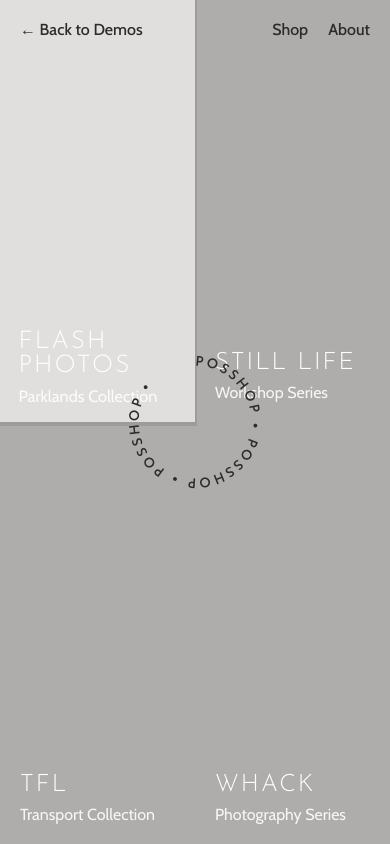
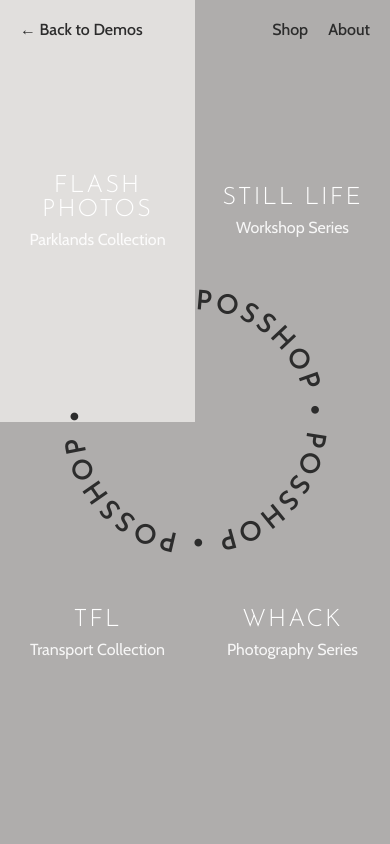
Before and after one commit to choujar/rospos, a website: page demo1/index.html in a window 390 px wide. Drawn offline with nearby package versions, Linux system fonts and the light colour scheme.

Commit message:
Fix Demo 1 based on feedback
- Doubled circular POSSHOP text size from 200px to 400px
- Font size increased from 24px to 48px for better visibility
- SVG viewBox and path radius adjusted accordingly (150px radius)
- Mobile responsive size also increased proportionally

- Fixed quadrant overflow issue with image zoom on hover
- Changed hover effect to zoom background image only, not container
- Ensures images don't spill outside quadrant boundaries

- Centered quadrant titles both horizontally and vertically
- Changed from bottom-left positioning to center positioning
- Used transform: translate(-50%, -50%) for perfect centering
- Added text-align: center for better text alignment

All changes maintain responsive design for mobile devices

```diff
--- a/demo1/index.html
+++ b/demo1/index.html
@@ -55,8 +55,23 @@
             background: rgba(0,0,0,0.1);
         }
 
-        .quadrant:hover {
-            transform: scale(1.02);
+        /* Zoom the background image instead of the whole quadrant */
+        .quadrant::after {
+            content: '';
+            position: absolute;
+            top: 0;
+            left: 0;
+            right: 0;
+            bottom: 0;
+            background: inherit;
+            background-size: cover;
+            background-position: center;
+            transition: transform 0.4s ease;
+            z-index: 0;
+        }
+
+        .quadrant:hover::after {
+            transform: scale(1.05);
         }
 
         .quadrant-1 {
@@ -77,10 +92,14 @@
 
         .quadrant-content {
             position: absolute;
-            bottom: 30px;
-            left: 30px;
+            top: 50%;
+            left: 50%;
+            transform: translate(-50%, -50%);
             color: white;
             z-index: 2;
+            text-align: center;
+            width: 100%;
+            padding: 20px;
         }
 
         .quadrant-title {
@@ -97,14 +116,14 @@
             font-weight: 400;
         }
 
-        /* Circular POSSHOP text */
+        /* Circular POSSHOP text - Doubled size */
         .circular-text {
             position: absolute;
             top: 50%;
             left: 50%;
             transform: translate(-50%, -50%);
-            width: 200px;
-            height: 200px;
+            width: 400px;
+            height: 400px;
             z-index: 10;
             pointer-events: none;
         }
@@ -118,7 +137,7 @@
         .circular-text text {
             fill: #2c2c2c;
             font-family: 'Josefin Sans', sans-serif;
-            font-size: 24px;
+            font-size: 48px;
             font-weight: 600;
             letter-spacing: 3px;
         }
@@ -172,8 +191,11 @@
             }
 
             .quadrant-content {
-                bottom: 20px;
-                left: 20px;
+                /* Keep centered on mobile */
+                top: 50%;
+                left: 50%;
+                transform: translate(-50%, -50%);
+                padding: 15px;
             }
 
             .nav-links {
@@ -188,12 +210,12 @@
             }
 
             .circular-text {
-                width: 150px;
-                height: 150px;
+                width: 300px;
+                height: 300px;
             }
 
             .circular-text text {
-                font-size: 18px;
+                font-size: 36px;
             }
         }
     </style>
@@ -236,11 +258,11 @@
         </div>
 
         <div class="circular-text">
-            <svg viewBox="0 0 200 200">
+            <svg viewBox="0 0 400 400">
                 <defs>
-                    <path id="circle" d="M 100, 100 m -75, 0 a 75,75 0 1,1 150,0 a 75,75 0 1,1 -150,0"/>
+                    <path id="circle" d="M 200, 200 m -150, 0 a 150,150 0 1,1 300,0 a 150,150 0 1,1 -300,0"/>
                 </defs>
-                <text font-size="24">
+                <text font-size="48">
                     <textPath href="#circle">
                         POSSHOP • POSSHOP • POSSHOP •
                     </textPath>
```
